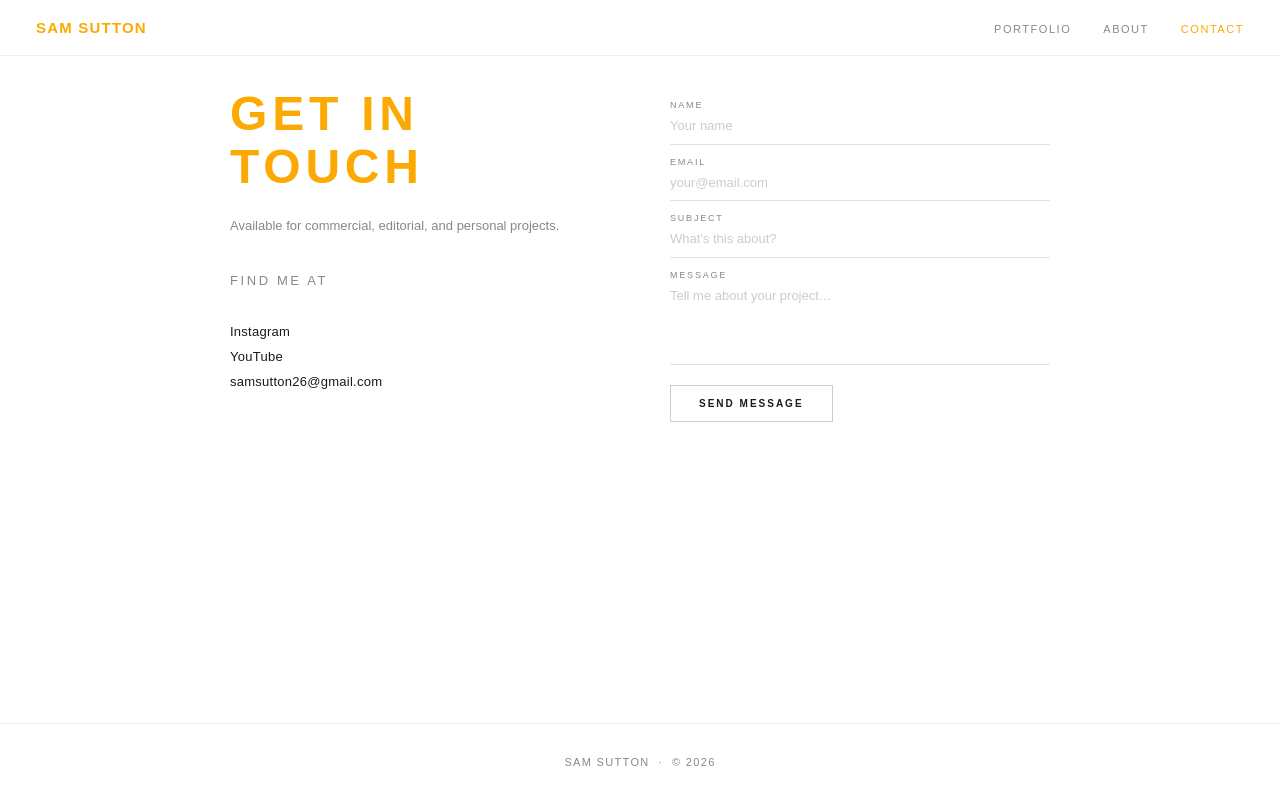
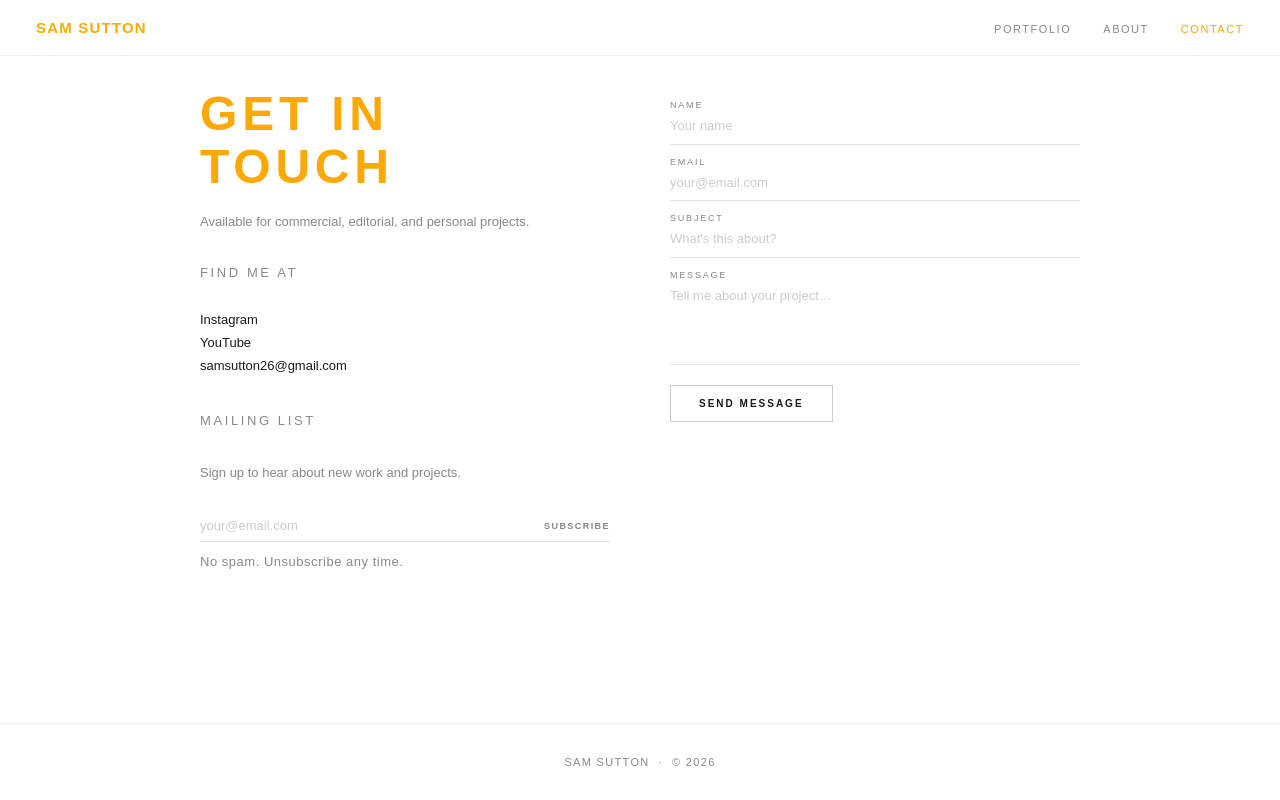
Before and after one commit to samsutton26/samsutton26.github.io, a plain HTML site: page contact.html in a window 1280 px wide. Drawn offline with Linux system fonts and the light colour scheme.

Commit message:
Add files via upload

```diff
--- a/contact.html
+++ b/contact.html
@@ -6,7 +6,6 @@
   <title>Contact — Sam Sutton</title>
   <link rel="stylesheet" href="shared.css">
   <style>
-    /* Full viewport layout — everything fits without scrolling */
     .contact-page {
       min-height: 100vh;
       display: flex;
@@ -17,7 +16,7 @@
       flex: 1;
       display: grid;
       grid-template-columns: 1fr 1fr;
-      max-width: 900px;
+      max-width: 960px;
       width: 100%;
       margin: 0 auto;
       padding: calc(var(--nav-h) + 32px) 40px 32px;
@@ -25,43 +24,103 @@
       align-items: start;
     }
 
-    /* Left column — heading + social */
+    /* Left column */
     .contact-left h1 {
       font-size: clamp(28px, 4vw, 48px);
       letter-spacing: 0.1em;
       text-transform: uppercase;
       line-height: 1.1;
-      margin-bottom: 20px;
+      margin-bottom: 16px;
     }
 
     .contact-left p {
       font-size: 13px;
       line-height: 1.8;
       color: var(--text-dim);
-      margin-bottom: 32px;
+      margin-bottom: 28px;
     }
-
-    .contact-links { display: flex; flex-direction: column; gap: 10px; }
-    .contact-links a {
-      font-size: 13px;
-      color: var(--text);
-      text-decoration: none;
-      transition: color 0.2s;
-      letter-spacing: 0.02em;
-    }
-    .contact-links a:hover { color: var(--gold); }
 
     .contact-links-label {
       font-size: 9px;
       letter-spacing: 0.2em;
       text-transform: uppercase;
       color: var(--text-dim);
-      margin-bottom: 12px;
+      margin-bottom: 10px;
     }
 
-    /* Right column — form */
-    .contact-right {}
+    .contact-links {
+      display: flex;
+      flex-direction: column;
+      gap: 8px;
+      margin-bottom: 36px;
+    }
+    .contact-links a {
+      font-size: 13px;
+      color: var(--text);
+      text-decoration: none;
+      transition: color 0.2s;
+    }
+    .contact-links a:hover { color: var(--gold); }
 
+    /* Mailing list */
+    .mailing-label {
+      font-size: 9px;
+      letter-spacing: 0.2em;
+      text-transform: uppercase;
+      color: var(--text-dim);
+      margin-bottom: 10px;
+    }
+
+    .mailing-intro {
+      font-size: 12px;
+      color: var(--text-dim);
+      line-height: 1.7;
+      margin-bottom: 14px;
+    }
+
+    .mailing-form {
+      display: flex;
+      gap: 0;
+      border-bottom: 1px solid #e0e0e0;
+      padding-bottom: 2px;
+    }
+
+    .mailing-form input[type="email"] {
+      flex: 1;
+      background: transparent;
+      border: none;
+      outline: none;
+      font-family: Arial, sans-serif;
+      font-size: 13px;
+      color: var(--text);
+      padding: 6px 0;
+    }
+    .mailing-form input[type="email"]::placeholder { color: #ccc; }
+
+    .mailing-form button {
+      background: none;
+      border: none;
+      font-family: Arial, sans-serif;
+      font-size: 9px;
+      font-weight: 700;
+      letter-spacing: 0.16em;
+      text-transform: uppercase;
+      color: var(--text-dim);
+      cursor: pointer;
+      padding: 6px 0 6px 12px;
+      transition: color 0.2s;
+      white-space: nowrap;
+    }
+    .mailing-form button:hover { color: var(--gold); }
+
+    .mailing-note {
+      font-size: 10px;
+      color: #bbb;
+      margin-top: 8px;
+      letter-spacing: 0.04em;
+    }
+
+    /* Right column — contact form */
     .field {
       display: flex;
       flex-direction: column;
@@ -89,10 +148,8 @@
       resize: none;
       width: 100%;
     }
-
     .field input::placeholder,
     .field textarea::placeholder { color: #ccc; }
-
     .field textarea { min-height: 70px; }
 
     .submit-btn {
@@ -147,7 +204,7 @@
   <div class="contact-page">
     <div class="contact-wrap">
 
-      <!-- Left: heading + links -->
+      <!-- Left: links + mailing list -->
       <div class="contact-left">
         <h1>Get in<br>touch</h1>
         <p>Available for commercial, editorial, and personal projects.</p>
@@ -158,38 +215,82 @@
           <a href="https://youtube.com/YOUR_CHANNEL" target="_blank" rel="noopener">YouTube</a>
           <a href="mailto:samsutton26@gmail.com">samsutton26@gmail.com</a>
         </div>
+
+        <!-- MAILING LIST -->
+        <p class="mailing-label">Mailing list</p>
+        <p class="mailing-intro">Sign up to hear about new work and projects.</p>
+
+        <!--
+          ═══════════════════════════════════════════════════
+          MAILCHIMP SETUP (free, up to 500 subscribers):
+
+          1. Go to mailchimp.com and create a free account
+          2. Go to Audience → Signup forms → Embedded forms
+          3. Click "Condensed" form style
+          4. Copy ONLY the action URL from the form code —
+             it looks like:
+             https://xxxxx.us1.list-manage.com/subscribe/post?u=XXXX&id=XXXX
+          5. Paste that URL as the value of the form's
+             action attribute below, replacing YOUR_MAILCHIMP_URL
+          6. Leave everything else as-is
+
+          Mailchimp handles confirmation emails, unsubscribes,
+          and GDPR compliance automatically.
+          ═══════════════════════════════════════════════════
+        -->
+        <form
+          class="mailing-form"
+          action="YOUR_MAILCHIMP_URL"
+          method="post"
+          target="_blank"
+          onsubmit="return validateMailingForm(this)"
+        >
+          <!-- Mailchimp requires this hidden field -->
+          <input type="hidden" name="tags" value="website-signup">
+          <!-- Anti-bot honeypot — leave blank -->
+          <div style="position:absolute;left:-5000px" aria-hidden="true">
+            <input type="text" name="b_placeholder" tabindex="-1" value="">
+          </div>
+          <input
+            type="email"
+            name="EMAIL"
+            placeholder="your@email.com"
+            required
+          >
+          <button type="submit">Subscribe</button>
+        </form>
+        <p class="mailing-note">No spam. Unsubscribe any time.</p>
       </div>
 
-      <!-- Right: form -->
+      <!-- Right: contact form -->
       <div class="contact-right">
         <!--
-          CONTACT FORM SETUP (free):
-          1. Go to https://formspree.io and sign up
-          2. Create a new form — you get an ID like "xabc1234"
-          3. Replace YOUR_FORMSPREE_ID below with that ID
+          FORMSPREE SETUP:
+          1. Go to formspree.io and sign up (free)
+          2. Create a new form — copy your ID (e.g. xabc1234)
+          3. Replace YOUR_FORMSPREE_ID below
         -->
-        <form action="https://formspree.io/f/YOUR_FORMSPREE_ID" method="POST" onsubmit="handleSubmit(event)">
-
+        <form
+          action="https://formspree.io/f/YOUR_FORMSPREE_ID"
+          method="POST"
+          onsubmit="handleSubmit(event)"
+        >
           <div class="field">
             <label for="name">Name</label>
             <input type="text" id="name" name="name" placeholder="Your name" required>
           </div>
-
           <div class="field">
             <label for="email">Email</label>
             <input type="email" id="email" name="email" placeholder="your@email.com" required>
           </div>
-
           <div class="field">
             <label for="subject">Subject</label>
             <input type="text" id="subject" name="subject" placeholder="What's this about?">
           </div>
-
           <div class="field">
             <label for="message">Message</label>
             <textarea id="message" name="message" placeholder="Tell me about your project…" required></textarea>
           </div>
-
           <button type="submit" class="submit-btn" id="submitBtn">Send message</button>
         </form>
       </div>
@@ -208,15 +309,23 @@
     }
 
     function handleSubmit(e) {
-      if (document.querySelector('form').action.includes('YOUR_FORMSPREE_ID')) {
+      if (document.querySelector('form[action*="YOUR_FORMSPREE_ID"]')) {
         e.preventDefault();
-        alert('Set up Formspree to enable this form.\nSee the comment in contact.html for instructions.');
+        alert('Set up Formspree first.\nSee the comment in contact.html.');
         return;
       }
       const btn = document.getElementById('submitBtn');
       btn.textContent = 'Sending…';
       btn.disabled = true;
     }
+
+    function validateMailingForm(form) {
+      if (form.action === 'YOUR_MAILCHIMP_URL') {
+        alert('Set up Mailchimp first.\nSee the comment in contact.html.');
+        return false;
+      }
+      return true;
+    }
   </script>
 
 </body>
```
